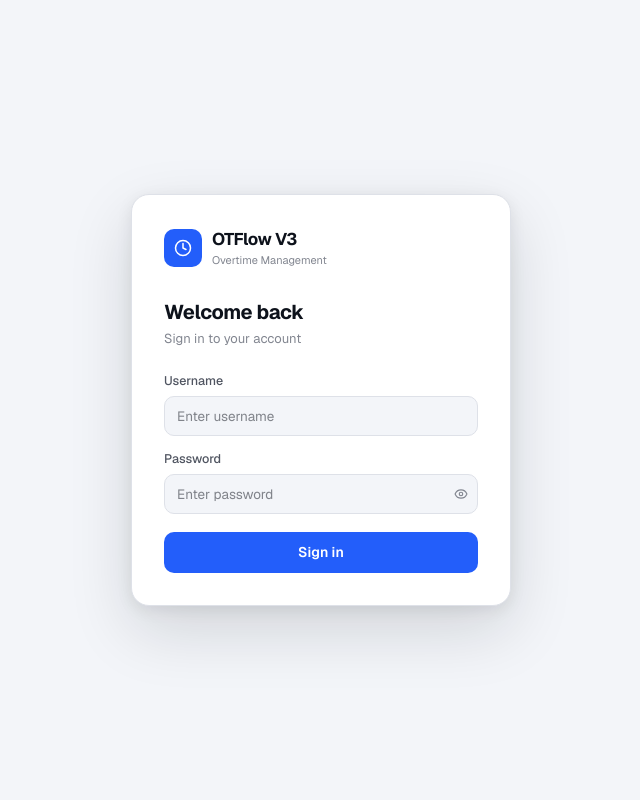
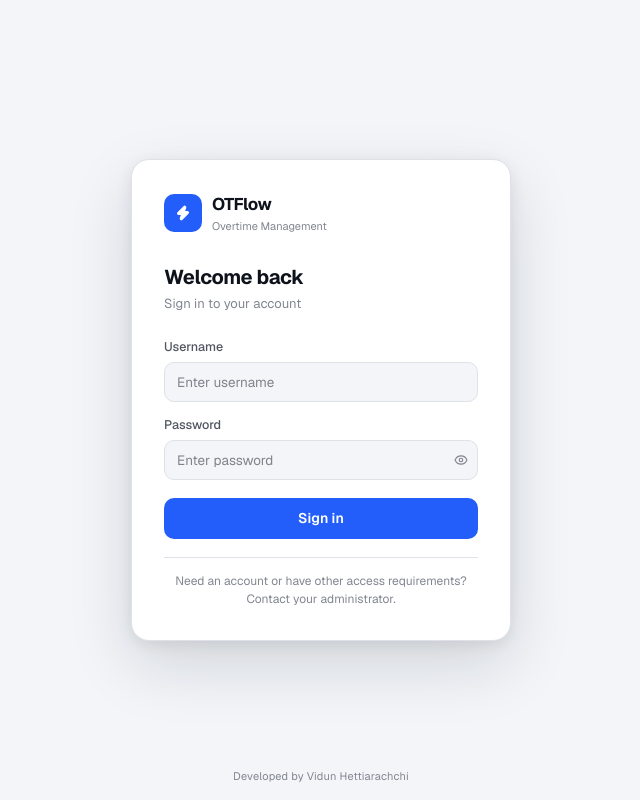
Before and after one commit to vidunsterling-afk/otflow-v3, a Next.js app: page /login in a window 1280 px wide. Shown: the whole page, without its empty margins (319-959 px from the left). Built offline with nearby package versions, Linux system fonts and the light colour scheme; no server answers; the database is empty.

Commit message:
fix: ui fixes with logo addition

```diff
--- a/src/app/login/page.tsx
+++ b/src/app/login/page.tsx
@@ -1,11 +1,13 @@
+/* eslint-disable @next/next/no-img-element */
 "use client";
 
 import { useState, Suspense } from "react";
 import { signIn } from "next-auth/react";
 import { useRouter, useSearchParams } from "next/navigation";
 import { motion } from "framer-motion";
-import { Clock, Eye, EyeOff, Loader2, CheckCircle2 } from "lucide-react";
+import { Clock, Eye, EyeOff, Loader2, CheckCircle2, Zap } from "lucide-react";
 import { toast } from "sonner";
+import { useCompanySettings } from "@/hooks/useCompanySettings";
 
 function LoginPageInner() {
   const router = useRouter();
@@ -13,6 +15,8 @@ function LoginPageInner() {
   const [password, setPassword] = useState("");
   const [showPass, setShowPass] = useState(false);
   const [loading, setLoading] = useState(false);
+
+  const { logo, companyName, isLoading } = useCompanySettings();
 
   const searchParams = useSearchParams();
   const passwordChanged = searchParams.get("passwordChanged") === "true";
@@ -90,13 +94,25 @@ function LoginPageInner() {
               width: 38,
               height: 38,
               borderRadius: "var(--radius-md)",
-              background: "var(--brand-500)",
+              background: logo ? "white" : "var(--brand-500)",
+              border: logo ? "1px solid var(--border-base)" : "none",
               display: "flex",
               alignItems: "center",
               justifyContent: "center",
+              overflow: "hidden",
             }}
           >
-            <Clock size={18} color="white" />
+            {isLoading ? (
+              <Clock size={18} color="white" />
+            ) : logo ? (
+              <img
+                src={logo}
+                alt={companyName}
+                style={{ height: 28, maxWidth: 34, objectFit: "contain" }}
+              />
+            ) : (
+              <Zap size={16} color="white" fill="white" />
+            )}
           </div>
           <div>
             <div
@@ -107,7 +123,7 @@ function LoginPageInner() {
                 color: "var(--text-primary)",
               }}
             >
-              OTFlow V3
+              OTFlow
             </div>
             <div style={{ fontSize: 11, color: "var(--text-muted)" }}>
               Overtime Management
@@ -277,7 +293,39 @@ function LoginPageInner() {
             {loading ? "Signing in..." : "Sign in"}
           </button>
         </form>
+
+        {/* Contact administrator note */}
+        <div
+          style={{
+            marginTop: 18,
+            paddingTop: 14,
+            borderTop: "1px solid var(--border-base)",
+            fontSize: 12,
+            color: "var(--text-muted)",
+            textAlign: "center",
+            lineHeight: 1.5,
+          }}
+        >
+          Need an account or have other access requirements?
+          <br />
+          Contact your administrator.
+        </div>
       </motion.div>
+
+      {/* Developed by badge */}
+      <div
+        style={{
+          position: "fixed",
+          bottom: 16,
+          left: "50%",
+          transform: "translateX(-50%)",
+          fontSize: 11,
+          color: "var(--text-muted)",
+          letterSpacing: "0.2px",
+        }}
+      >
+        Developed by Vidun Hettiarachchi
+      </div>
     </div>
   );
 }
--- a/src/components/layout/Sidebar.tsx
+++ b/src/components/layout/Sidebar.tsx
@@ -1,3 +1,5 @@
+/* eslint-disable @next/next/no-img-element */
+/* eslint-disable react-hooks/set-state-in-effect */
 "use client";
 
 import Link from "next/link";
@@ -16,10 +18,12 @@ import {
   ChevronDown,
   Database,
   ScanLine,
+  Zap,
 } from "lucide-react";
 import { cn } from "@/lib/utils";
 import { PERMISSIONS } from "@/lib/permissions";
 import { useState, useEffect } from "react";
+import { useCompanySettings } from "@/hooks/useCompanySettings";
 
 const NAV_ITEMS = [
   {
@@ -151,7 +155,7 @@ function DevMigrationButton() {
             fontSize: 12,
             transition: "all 0.15s",
           }}
-          className="hover:border-[var(--brand-300)] hover:text-[var(--brand-500)]"
+          className="hover:border-(--brand-300) hover:text-(--brand-500)"
         >
           <Database size={13} strokeWidth={1.8} />
           Migration Tool
@@ -288,7 +292,7 @@ function NavGroup({
           borderRadius: "var(--radius-sm)",
           marginBottom: 2,
         }}
-        className="hover:bg-[var(--bg-hover,#f1f5f9)]"
+        className="hover:bg-(--bg-hover,#f1f5f9)"
       >
         <span
           style={{
@@ -363,9 +367,7 @@ function NavGroup({
                         fontSize: 13.5,
                         transition: "color 0.15s",
                       }}
-                      className={cn(
-                        !active && "hover:text-[var(--text-primary)]",
-                      )}
+                      className={cn(!active && "hover:text-(--text-primary)")}
                     >
                       <Icon size={15} strokeWidth={active ? 2.2 : 1.8} />
                       {item.label}
@@ -382,6 +384,7 @@ function NavGroup({
 }
 
 export function Sidebar({ permissions }: { permissions: string[] }) {
+  const { logo, companyName, isLoading } = useCompanySettings();
   const pathname = usePathname();
 
   return (
@@ -414,13 +417,24 @@ export function Sidebar({ permissions }: { permissions: string[] }) {
             width: 32,
             height: 32,
             borderRadius: "var(--radius-md)",
-            background: "var(--brand-500)",
+            background: logo ? "white" : "var(--brand-500)",
+            border: logo ? "1px solid var(--border-base)" : "none",
             display: "flex",
             alignItems: "center",
             justifyContent: "center",
           }}
         >
-          <Clock size={16} color="white" strokeWidth={3} />
+          {isLoading ? (
+            <Clock size={18} color="white" />
+          ) : logo ? (
+            <img
+              src={logo}
+              alt={companyName}
+              style={{ height: 28, maxWidth: 34, objectFit: "contain" }}
+            />
+          ) : (
+            <Zap size={16} color="white" fill="white" />
+          )}
         </div>
         <div>
           <div
@@ -441,7 +455,7 @@ export function Sidebar({ permissions }: { permissions: string[] }) {
               textTransform: "uppercase",
             }}
           >
-            V3
+            Overtime Management
           </div>
         </div>
       </div>
--- /dev/null
+++ b/src/hooks/useCompanySettings.ts
@@ -0,0 +1,22 @@
+"use client";
+
+import { useQuery } from "@tanstack/react-query";
+
+interface CompanySettings {
+  logo: string | null;
+  companyName: string;
+}
+
+export function useCompanySettings() {
+  const { data, isLoading } = useQuery<CompanySettings>({
+    queryKey: ["company-settings"],
+    queryFn: () => fetch("/api/settings/logo").then((r) => r.json()),
+    staleTime: 5 * 60 * 1000,
+  });
+
+  return {
+    logo: data?.logo ?? null,
+    companyName: data?.companyName ?? "",
+    isLoading,
+  };
+}
--- a/src/proxy.ts
+++ b/src/proxy.ts
@@ -12,8 +12,10 @@ export default auth((req: any) => {
   const isStatic =
     pathname.startsWith("/_next") || pathname.startsWith("/favicon.ico");
 
-  if (isStatic || isApiAuth) return NextResponse.next();
+  const isPublicApi =
+    pathname === "/api/settings/logo" || pathname === "/api/health/db";
 
+  if (isStatic || isApiAuth || isPublicApi) return NextResponse.next();
   // Not logged in — send to login (except login page itself)
   if (!isLoggedIn && !isLoginPage) {
     return NextResponse.redirect(new URL("/login", req.url));
```
